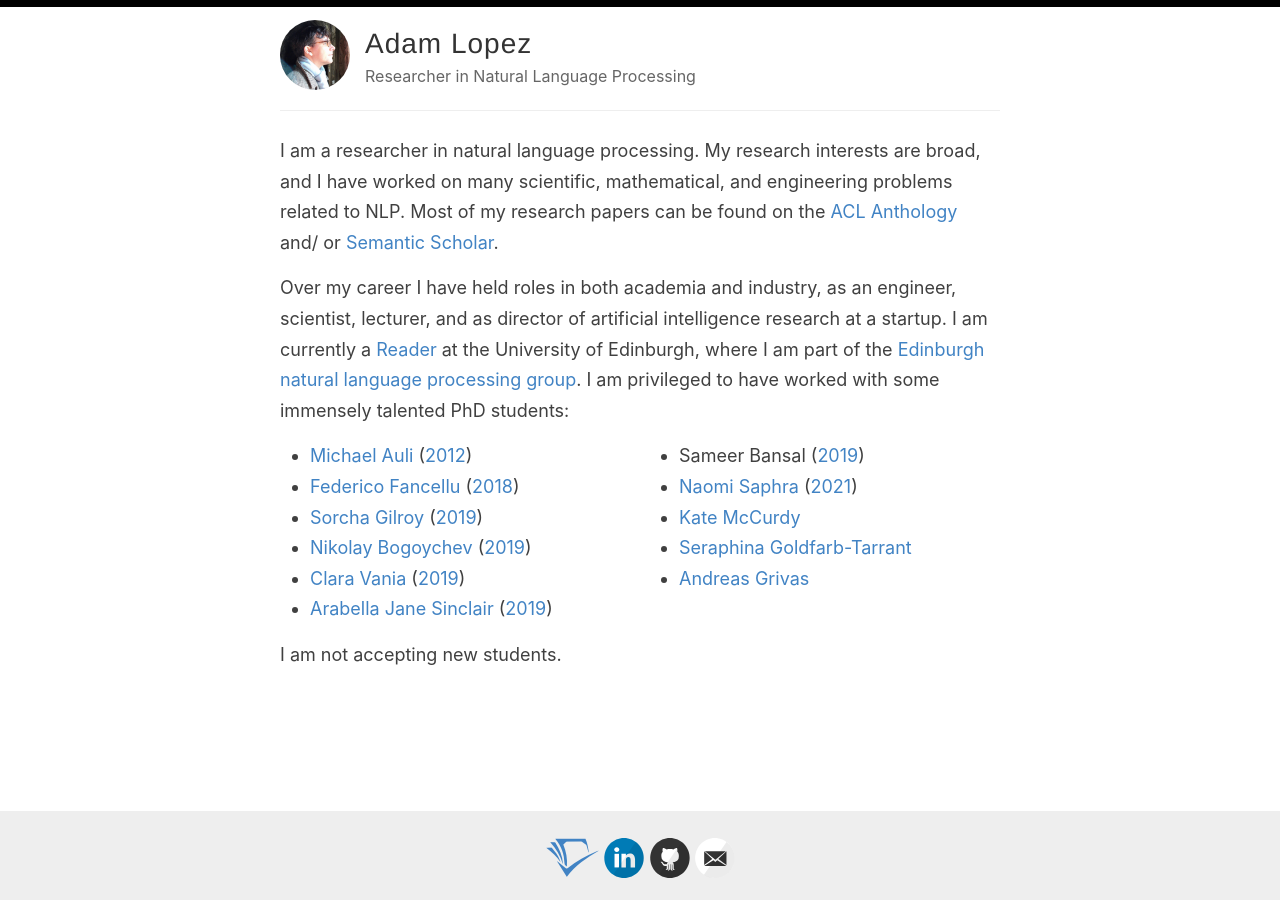
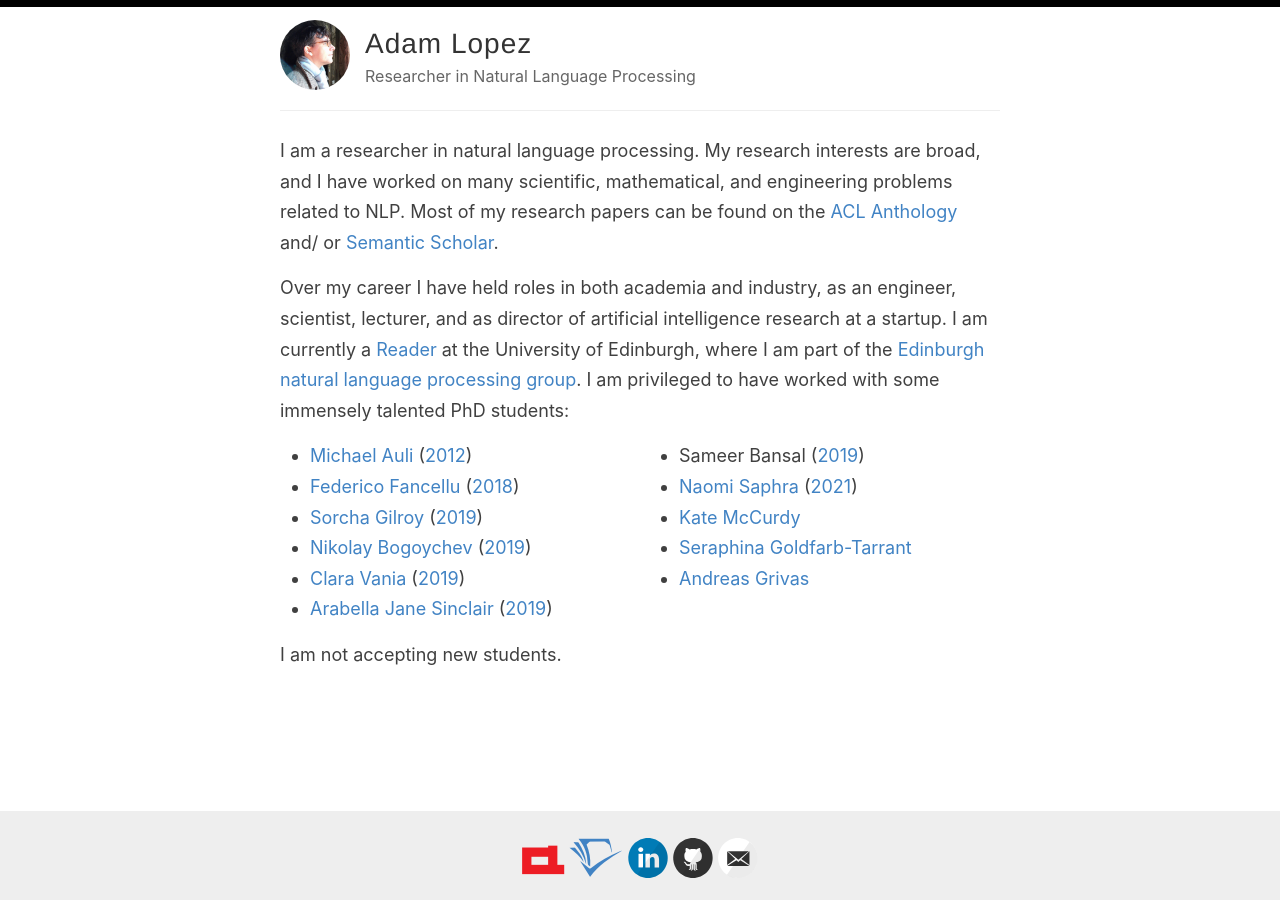
Before and after one commit to alopez/alopez.github.com, a Jekyll site: the page built from index.md, in a window 1280 px wide. Built offline with Jekyll 4.4.1, drawn with Linux system fonts in a browser that asks for light colours; some web fonts are replaced; the list of posts is cut into pages by our own code.

Commit message:
Add ACL Anthology link

```diff
--- a/_config.yml
+++ b/_config.yml
@@ -35,6 +35,7 @@ footer-links:
   googleplus: # anything in your profile username that comes after plus.google.com/
   playconsole:
   semanticscholar: Adam-Lopez/144871732
+  aclanthology: a/adam-lopez/
 
 
 # Enter your Disqus shortname (not your username) to enable commenting on posts
--- a/_includes/svg-icons.html
+++ b/_includes/svg-icons.html
@@ -1,3 +1,4 @@
+{% if site.footer-links.aclanthology %}<a href="https://aclanthology.org/people/{{ site.footer-links.aclanthology }}"><i class="acl icon-acl"></i></a>{% endif %}
 {% if site.footer-links.semanticscholar %}<a href="https://www.semanticscholar.org/author/{{ site.footer-links.semanticscholar }}?sort=pub-date"><i class="ai ai-semantic-scholar ai-3x"></i></a>{% endif %}
 {% if site.footer-links.dribbble %}<a href="https://dribbble.com/{{ site.footer-links.dribbble }}"><i class="svg-icon dribbble"></i></a>{% endif %}
 {% if site.footer-links.facebook %}<a href="https://www.facebook.com/{{ site.footer-links.facebook }}"><i class="svg-icon facebook"></i></a>{% endif %}
--- a/_layouts/default.html
+++ b/_layouts/default.html
@@ -6,6 +6,7 @@
 
     <link rel="stylesheet" type="text/css" href="{{ site.baseurl }}/assets/style.css" />
     <link rel="stylesheet" type="text/css" href="{{ site.baseurl }}/assets/academicons.min.css" />
+    <link rel="stylesheet" type="text/css" href="{{ site.baseurl }}/assets/acl-icon.css" />
     <link rel="alternate" type="application/rss+xml" title="{{ site.name }} - {{ site.description }}" href="{{ site.baseurl }}/feed.xml" />
     <link rel="canonical" href="{{ site.url }}{{ page.url }}" />
 
--- /dev/null
+++ b/assets/acl-icon.css
@@ -0,0 +1,33 @@
+@font-face {
+  font-family: 'icomoon';
+  src:  url('../fonts/icomoon.eot');
+  src:  url('../fonts/icomoon.eot') format('embedded-opentype'),
+    url('../fonts/icomoon.ttf') format('truetype'),
+    url('../fonts/icomoon.woff') format('woff'),
+    url('../fonts/icomoon.svg') format('svg');
+  font-weight: normal;
+  font-style: normal;
+  font-display: block;
+}
+
+.acl {
+  /* use !important to prevent issues with browser extensions that change fonts */
+  font-family: 'icomoon' !important;
+  speak: never;
+  display: inline-block;
+  font-style: normal;
+  font-variant: normal;
+  text-rendering: auto;
+  line-height: 1;
+  margin-bottom: 20px;
+  font-size: 230%;
+
+  /* Better Font Rendering =========== */
+  -webkit-font-smoothing: antialiased;
+  -moz-osx-font-smoothing: grayscale;
+}
+
+.icon-acl:before {
+  content: "\e900";
+  color: #ed1c24;
+}
```
Also changed, not shown: fonts/icomoon.ttf (added), fonts/icomoon.woff (added), 2 other files.
